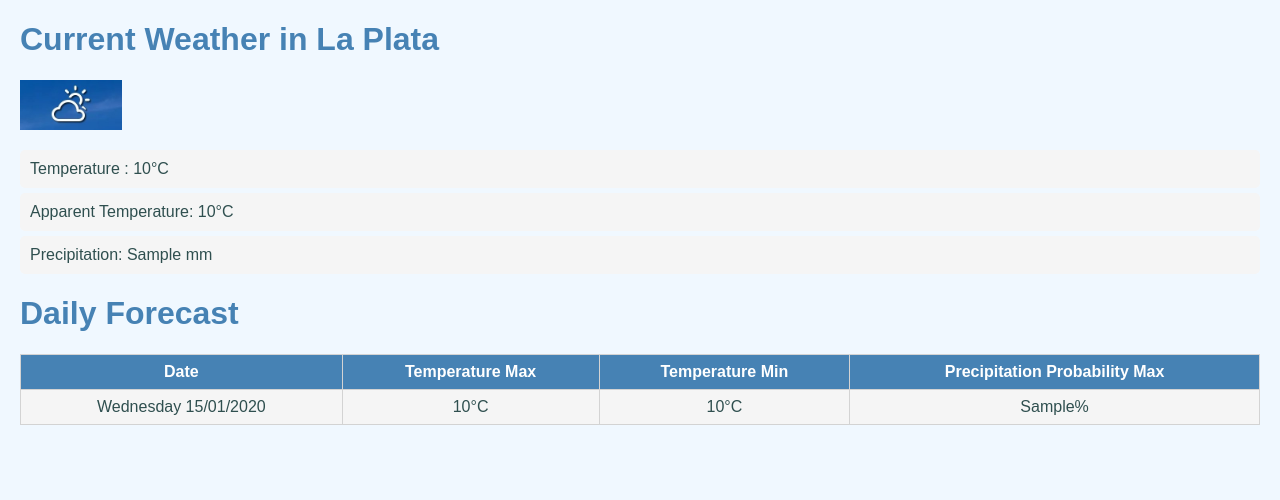
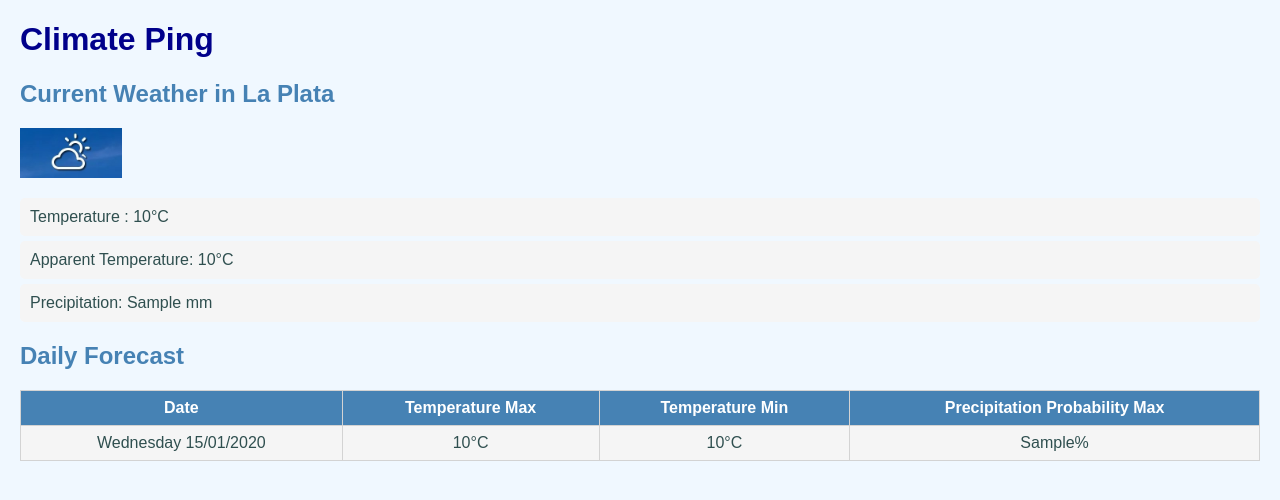
Before and after one commit to mferreyra/ClimatePing, a Flask app: template templates/weather.html in a window 1280 px wide. Shown: the top 500 px of the page. Run offline with Flask 3, Linux system fonts and the light colour scheme; the template is opened without the code that fills it: most values are stand-ins (such as "Sample title", 1, 10 or a date in 2020).

Commit message:
update style

```diff
--- a/static/styles.css
+++ b/static/styles.css
@@ -6,6 +6,10 @@ body {
 }
 
 h1 {
+    color: darkblue;
+}
+
+h2 {
     color: steelblue;
 }
 
--- a/templates/weather.html
+++ b/templates/weather.html
@@ -1,19 +1,20 @@
 <!DOCTYPE html>
 <html>
   <head>
-    <title>Weather Ping</title>
+    <title>Climate Ping</title>
     <link rel="icon" href="{{ url_for('static', filename='logo.png') }}" type="image/png">
     <link rel="stylesheet" type="text/css" href="{{ url_for('static', filename='styles.css') }}">
   </head>
   <body>
-    <h1>Current Weather in La Plata</h1>
+    <h1>Climate Ping</h1>
+    <h2>Current Weather in La Plata</h2>
     <img src="{{ url_for('static', filename='logo.png') }}" alt="ClimatePing Logo" height="50">
     <ul>
       <li>Temperature : {{ current_temperature_2m | round(1) }}°C</li>
       <li>Apparent Temperature: {{ current_apparent_temperature | round(1) }}°C</li>
       <li>Precipitation: {{ current_precipitation }} mm</li>
     </ul>
-    <h1>Daily Forecast</h1>
+    <h2>Daily Forecast</h2>
     <table>
       <tr>
         <th>Date</th>
```
